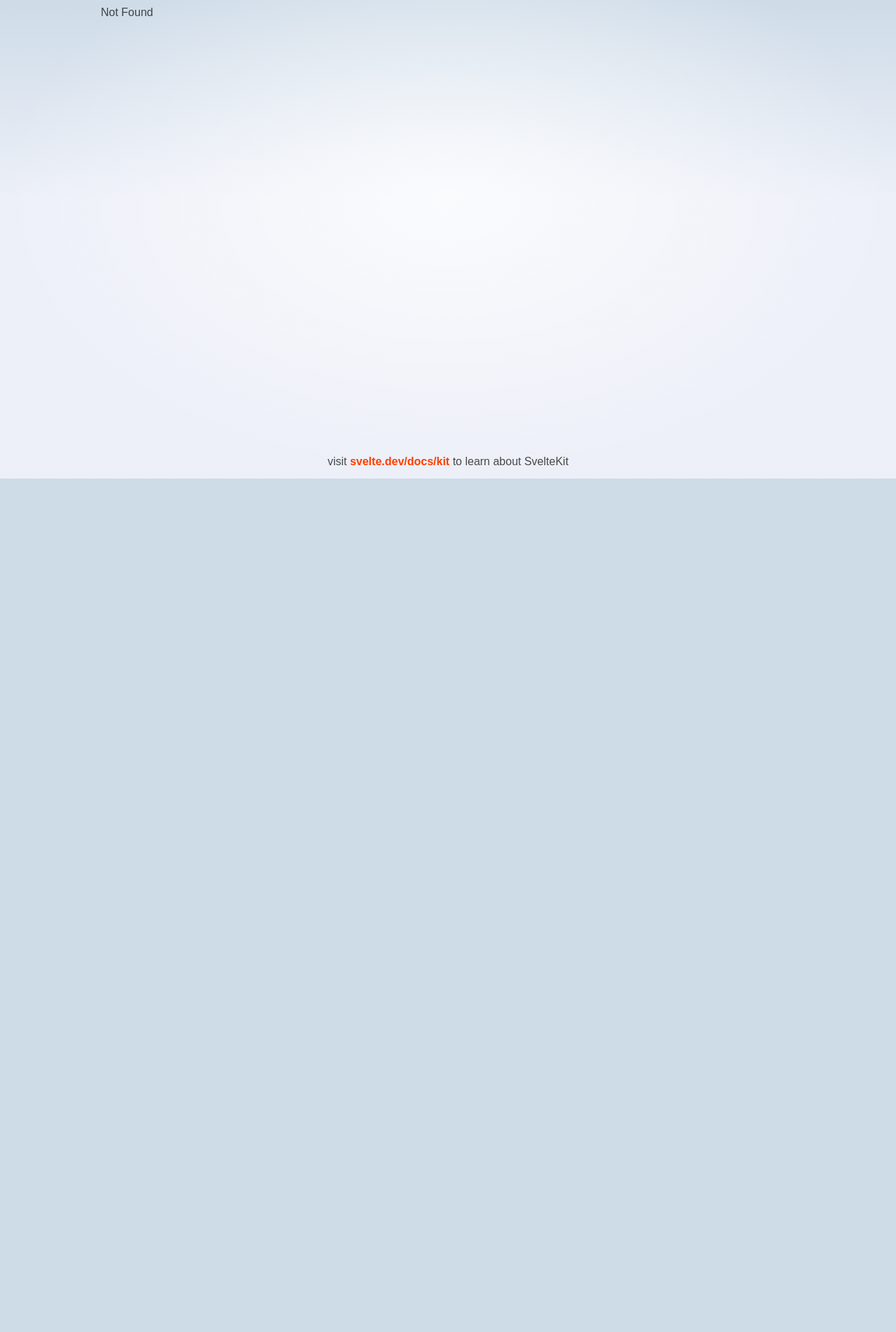
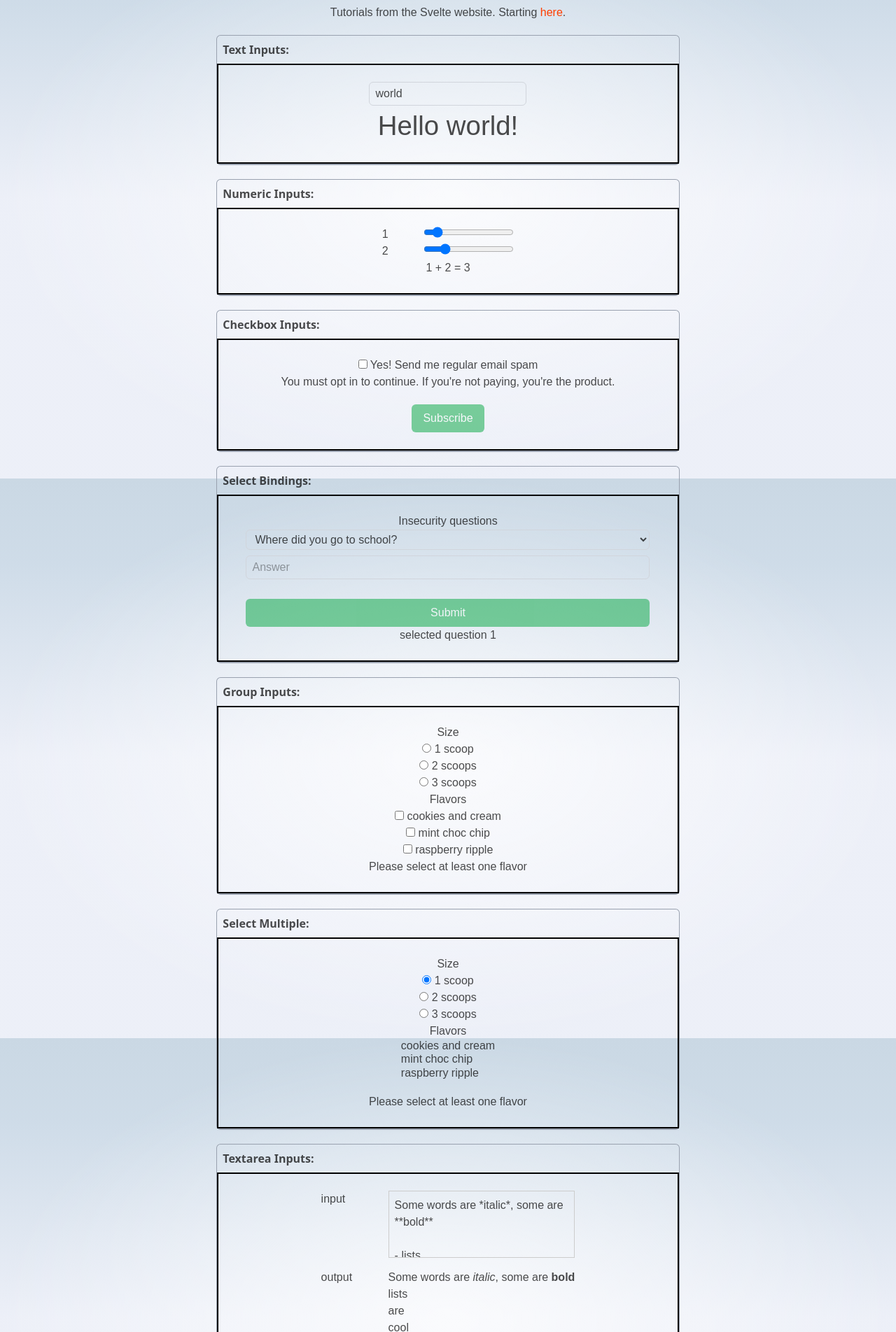
Before and after one commit to wforbes/svelte-learns, a SvelteKit app: page /first-tutorial/6-bindings in a window 1280 px wide. Before the commit this address had no page. Shown: the part 116-2020 px from the top of the page at 70% size. Before the commit the page ends 800 px from the top, so only its background shows below. Built offline with nearby package versions, Linux system fonts and the light colour scheme.

Commit message:
tutorial: add the Bindings section

```diff
--- a/package.json
+++ b/package.json
@@ -57,6 +57,7 @@
 		"@oslojs/crypto": "^1.0.1",
 		"@oslojs/encoding": "^1.1.0",
 		"drizzle-orm": "^0.40.0",
+		"marked": "^16.2.1",
 		"postgres": "^3.4.5"
 	}
 }
--- a/src/routes/first-tutorial/+page.svelte
+++ b/src/routes/first-tutorial/+page.svelte
@@ -37,3 +37,9 @@
 		<h1>5 - Events</h1>
 	</a>
 </CardyBoxThing>
+
+<CardyBoxThing>
+	<a href="/first-tutorial/6-bindings" class="ex-container ex-container-link">
+		<h1>6 - Bindings</h1>
+	</a>
+</CardyBoxThing>
--- a/src/routes/first-tutorial/5-events/+page.svelte
+++ b/src/routes/first-tutorial/5-events/+page.svelte
@@ -5,9 +5,10 @@
 	import Capturing from './21-Capturing.svelte'
 	import ComponentEvents from './22-ComponentEvents.svelte'
 	import SpreadingEvents from './23-SpreadingEvents.svelte'
+
 </script>
 
-<h1>Logic</h1>
+<h1>Events</h1>
 <p class="text-center">
 	Tutorials from the Svelte website. Starting <a href="https://svelte.dev/tutorial/svelte/dom-events">here</a>.
 </p>
--- /dev/null
+++ b/src/routes/first-tutorial/6-bindings/+page.svelte
@@ -0,0 +1,78 @@
+<script lang="ts">
+	import CardyBoxThing from '../components/CardyBoxThing.svelte';
+	import TextInputs from './24-TextInputs.svelte';
+	import NumericInputs from './25-NumericInputs.svelte';
+	import CheckboxInputs from './26-CheckboxInputs.svelte';
+	import SelectBindings from './27-SelectBindings.svelte';
+	import GroupInputs from './28-GroupInputs.svelte';
+	import SelectMultiple from './29-SelectMultiple.svelte';
+	import TextareaInputs from './30-TextareaInputs.svelte';
+</script>
+
+<h1>Bindings</h1>
+<p class="text-center">
+	Tutorials from the Svelte website. Starting <a href="https://svelte.dev/tutorial/svelte/text-inputs">here</a>.
+</p>
+
+<CardyBoxThing>
+	<p class="ex">
+		<span class="ex-title">Text Inputs:</span>
+	</p>
+	<div class="ex-container">
+		<TextInputs />
+	</div>
+</CardyBoxThing>
+
+<CardyBoxThing>
+	<p class="ex">
+		<span class="ex-title">Numeric Inputs:</span>
+	</p>
+	<div class="ex-container">
+		<NumericInputs />
+	</div>
+</CardyBoxThing>
+
+<CardyBoxThing>
+	<p class="ex">
+		<span class="ex-title">Checkbox Inputs:</span>
+	</p>
+	<div class="ex-container">
+		<CheckboxInputs />
+	</div>
+</CardyBoxThing>
+
+<CardyBoxThing>
+	<p class="ex">
+		<span class="ex-title">Select Bindings:</span>
+	</p>
+	<div class="ex-container">
+		<SelectBindings />
+	</div>
+</CardyBoxThing>
+
+<CardyBoxThing>
+	<p class="ex">
+		<span class="ex-title">Group Inputs:</span>
+	</p>
+	<div class="ex-container">
+		<GroupInputs />
+	</div>
+</CardyBoxThing>
+
+<CardyBoxThing>
+	<p class="ex">
+		<span class="ex-title">Select Multiple:</span>
+	</p>
+	<div class="ex-container">
+		<SelectMultiple />
+	</div>
+</CardyBoxThing>
+
+<CardyBoxThing>
+	<p class="ex">
+		<span class="ex-title">Textarea Inputs:</span>
+	</p>
+	<div class="ex-container">
+		<TextareaInputs />
+	</div>
+</CardyBoxThing>
--- /dev/null
+++ b/src/routes/first-tutorial/6-bindings/24-TextInputs.svelte
@@ -0,0 +1,7 @@
+<script lang="ts">
+	let name = $state('world');
+</script>
+
+<input bind:value={name} class="border border-gray-300 rounded-md px-2 py-1" />
+
+<h1>Hello {name}!</h1>
--- /dev/null
+++ b/src/routes/first-tutorial/6-bindings/25-NumericInputs.svelte
@@ -0,0 +1,16 @@
+<script lang="ts">
+	let a = $state(1);
+	let b = $state(2);
+</script>
+
+<label>
+	<input type="number" bind:value={a} min="0" max="10" />
+	<input type="range" bind:value={a} min="0" max="10" />
+</label>
+
+<label>
+	<input type="number" bind:value={b} min="0" max="10" />
+	<input type="range" bind:value={b} min="0" max="10" />
+</label>
+
+<p>{a} + {b} = {a + b}</p>
--- /dev/null
+++ b/src/routes/first-tutorial/6-bindings/26-CheckboxInputs.svelte
@@ -0,0 +1,22 @@
+<script lang="ts">
+	let yes = $state(false);
+</script>
+
+<label>
+	<input type="checkbox" bind:checked={yes} />
+	Yes! Send me regular email spam
+</label>
+
+{#if yes}
+	<p>
+		Thank you. We will bombard your inbox and sell
+		your personal details.
+	</p>
+{:else}
+	<p>
+		You must opt in to continue. If you're not
+		paying, you're the product.
+	</p>
+{/if}
+
+<button disabled={!yes} class="green-clicker disabled:opacity-50 disabled:cursor-not-allowed">Subscribe</button>
--- /dev/null
+++ b/src/routes/first-tutorial/6-bindings/27-SelectBindings.svelte
@@ -0,0 +1,57 @@
+<script lang="ts">
+	let questions = $state([
+		{
+			id: 1,
+			text: `Where did you go to school?`
+		},
+		{
+			id: 2,
+			text: `What is your mother's name?`
+		},
+		{
+			id: 3,
+			text: `What is another personal fact that an attacker could easily find with Google?`
+		}
+	] as { id: number, text: string }[]);
+
+	let selected = $state<{ id: number, text: string } | undefined>(undefined);
+
+	let answer = $state('');
+
+	function handleSubmit(e: Event) {
+		e.preventDefault();
+
+		alert(
+			`answered question ${selected?.id} (${selected?.text}) with "${answer}"`
+		);
+	}
+</script>
+
+<h2>Insecurity questions</h2>
+
+<form onsubmit={handleSubmit} class="flex flex-col gap-2">
+	<select
+		bind:value={selected}
+		onchange={() => (answer = '')}
+		class="border border-gray-300 rounded-md px-2 py-1"
+		placeholder="Select a question"
+	>
+		{#each questions as question}
+			<option value={question}>
+				{question.text}
+			</option>
+		{/each}
+	</select>
+
+	<input bind:value={answer} class="border border-gray-300 rounded-md px-2 py-1" placeholder="Answer" />
+
+	<button disabled={!answer} type="submit" class="green-clicker disabled:opacity-50 disabled:cursor-not-allowed">
+		Submit
+	</button>
+</form>
+
+<p>
+	selected question {selected
+		? selected.id
+		: '[waiting...]'}
+</p>
--- /dev/null
+++ b/src/routes/first-tutorial/6-bindings/28-GroupInputs.svelte
@@ -0,0 +1,47 @@
+<script lang="ts">
+	let scoops = $state(1);
+	let flavors = $state([]);
+
+	const formatter = new Intl.ListFormat('en', { style: 'long', type: 'conjunction' });
+</script>
+
+<h2>Size</h2>
+
+{#each [1, 2, 3] as number}
+	<label>
+		<input
+			type="radio"
+			name="scoops"
+			value={number}
+			bind:group={scoops}
+		/>
+
+		{number} {number === 1 ? 'scoop' : 'scoops'}
+	</label>
+{/each}
+
+<h2>Flavors</h2>
+
+{#each ['cookies and cream', 'mint choc chip', 'raspberry ripple'] as flavor}
+	<label>
+		<input
+			type="checkbox"
+			name="flavors"
+			value={flavor}
+			bind:group={flavors}
+		/>
+
+		{flavor}
+	</label>
+{/each}
+
+{#if flavors.length === 0}
+	<p>Please select at least one flavor</p>
+{:else if flavors.length > scoops}
+	<p>Can't order more flavors than scoops!</p>
+{:else}
+	<p>
+		You ordered {scoops} {scoops === 1 ? 'scoop' : 'scoops'}
+		of {formatter.format(flavors)}
+	</p>
+{/if}
--- /dev/null
+++ b/src/routes/first-tutorial/6-bindings/29-SelectMultiple.svelte
@@ -0,0 +1,40 @@
+<script lang="ts">
+	let scoops = $state(1);
+	let flavors = $state([] as string[]);
+
+	const formatter = new Intl.ListFormat('en', { style: 'long', type: 'conjunction' });
+</script>
+
+<h2>Size</h2>
+
+{#each [1, 2, 3] as number}
+	<label>
+		<input
+			type="radio"
+			name="scoops"
+			value={number}
+			bind:group={scoops}
+		/>
+
+		{number} {number === 1 ? 'scoop' : 'scoops'}
+	</label>
+{/each}
+
+<h2>Flavors</h2>
+
+<select multiple bind:value={flavors}>
+	{#each ['cookies and cream', 'mint choc chip', 'raspberry ripple'] as flavor}
+		<option>{flavor}</option>
+	{/each}
+</select>
+
+{#if flavors.length === 0}
+	<p>Please select at least one flavor</p>
+{:else if flavors.length > scoops}
+	<p>Can't order more flavours than scoops!</p>
+{:else}
+	<p>
+		You ordered {scoops} {scoops === 1 ? 'scoop' : 'scoops'}
+		of {formatter.format(flavors)}
+	</p>
+{/if}
--- /dev/null
+++ b/src/routes/first-tutorial/6-bindings/30-TextareaInputs.svelte
@@ -0,0 +1,35 @@
+<script lang="ts">
+	import { marked } from 'marked';
+
+	let value = $state(`Some words are *italic*, some are **bold**\n\n- lists\n- are\n- cool`);
+</script>
+
+<div class="grid">
+	input
+	<textarea bind:value={value}></textarea>
+
+	output
+	<div class="output">{@html marked(value)}</div>
+	<!-- can also use shorthand syntax: <textarea bind:value /> if 'value' is the variable name like this -->
+</div>
+
+<style>
+	.grid {
+		display: grid;
+		grid-template-columns: 5em 1fr;
+		grid-template-rows: 1fr 1fr;
+		grid-gap: 1em;
+		height: 100%;
+	}
+
+	textarea {
+		flex: 1;
+		resize: none;
+		padding: 0.5rem;
+		border: 1px solid #ccc;
+	}
+	div.output > ul {
+		list-style: disc!important;
+		padding-left: 1rem;
+	}
+</style>
```
Also changed, not shown: 1 other file (tests, documents, lock files or other folders).
